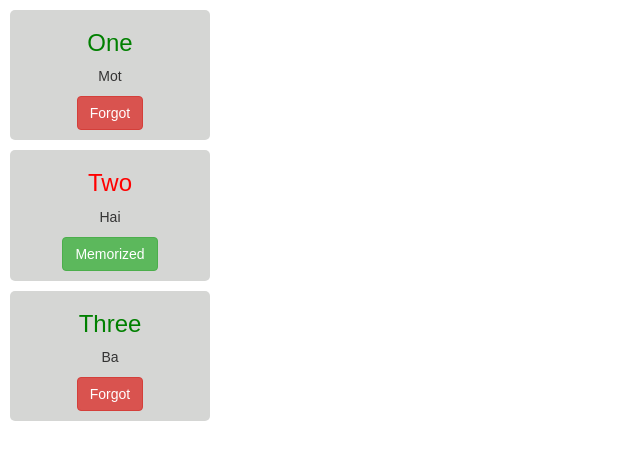
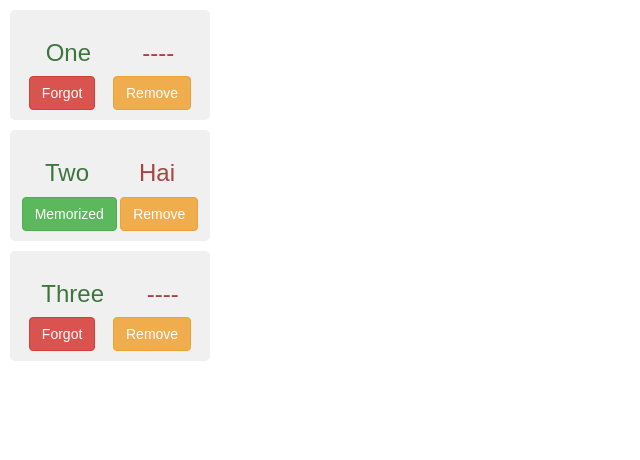
Before and after one commit to vanpho93/react1205, a React (Create React App) app: page / in a window 1280 px wide. Shown: the top 460 px of the page, without its empty margins (0-640 px from the left). Built offline with nearby package versions, Linux system fonts and the light colour scheme.

Commit message:
update ui

```diff
--- a/src/App.css
+++ b/src/App.css
@@ -26,3 +26,19 @@
   from { transform: rotate(0deg); }
   to { transform: rotate(360deg); }
 }
+
+.word {
+  width: 200px;
+  display: flex;
+  flex-direction: column;
+  background-color: #F0F0F0;
+  border-radius: 5px;
+  padding: 10px;
+  margin: 10px;
+}
+
+.word-container, .btn-container {
+  align-items: flex-end;
+  display: flex;
+  justify-content: space-around;
+}
--- a/src/App.js
+++ b/src/App.js
@@ -1,6 +1,5 @@
 import React, { Component } from 'react';
 import Word from './components/Word';
-import Loop from './components/Loop';
 import './App.css';
 
 const words = [
--- a/src/components/Word.js
+++ b/src/components/Word.js
@@ -9,12 +9,20 @@ class Word extends Component {
     }
     render() {
         const { en, vn, isMemorized } = this.props.wordInfo;
-        const color = isMemorized ? 'green' : 'red';
         return (
-            <div style={{ backgroundColor: '#D5D6D4', padding: '10px', margin: '10px', width: '200px', borderRadius: '5px' }}>
-                <h3 style={{ color, margin: '10px' }}>{en}</h3>
-                <p>{vn}</p>
+            <div className="word">
+                <div className="word-container">
+                <h3 className="text-success">{en}</h3>
+                <h3 className="text-danger">
+                    { isMemorized ? '----' : vn}
+                </h3>
+                </div>
+                <div className="btn-container">
                 { this.getButton() }
+                <button className="btn btn-warning">
+                    Remove
+                </button>
+                </div>
             </div>
         );
     }
```
Also changed, not shown: 1 other file (tests, documents, lock files or other folders).
